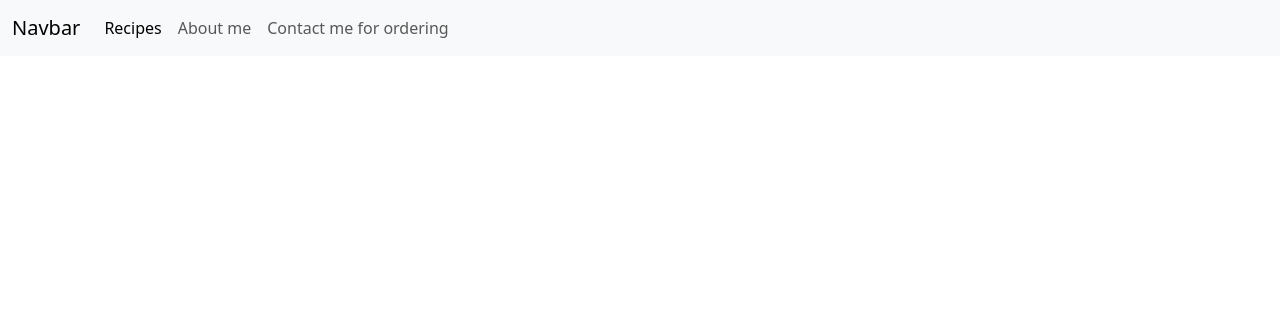
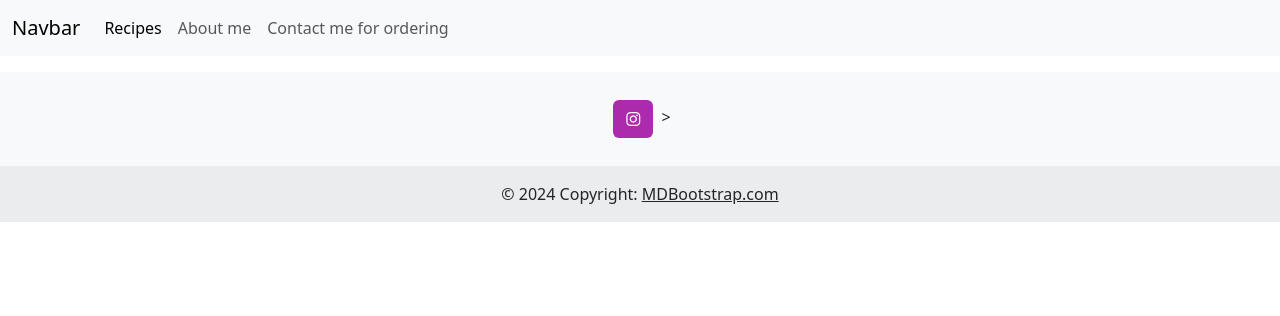
Before and after one commit to shixen/ella_recipe, a Django app: page / in a window 1280 px wide. Shown: the top 316 px of the page. Run offline with Django 4.2, Linux system fonts and the light colour scheme; data that the repository does not hold is empty.

Commit message:
add footer

```diff
--- a/templates/base.html
+++ b/templates/base.html
@@ -13,6 +13,9 @@
         integrity="sha384-QWTKZyjpPEjISv5WaRU9OFeRpok6YctnYmDr5pNlyT2bRjXh0JMhjY6hW+ALEwIH" crossorigin="anonymous">
     <link rel="stylesheet" href="https://cdnjs.cloudflare.com/ajax/libs/font-awesome/5.15.3/css/all.min.css">
     <link rel="stylesheet" href="{% static 'css/style.css' %}">
+    <script src="https://cdn.jsdelivr.net/npm/bootstrap@5.3.3/dist/js/bootstrap.bundle.min.js"
+        integrity="sha384-YvpcrYf0tY3lHB60NNkmXc5s9fDVZLESaAA55NDzOxhy9GkcIdslK1eN7N6jIeHz" crossorigin="anonymous">
+    </script>
 </head>
 
 <body>
@@ -33,36 +36,38 @@
             </div>
         </div>
     </nav>
-    <!-- recipe posts -->
-    <div class="container-fluid">
-        <div class="row">
-            <div class="col-12 mt-3 left">
-                <div class="row">
-                    {% for post in post_list %}
-                    <div class="card" style="width: 18rem;">
-                        <img src="{{ post.image.url }}" class="card-img-top" alt="{{ post.title }}">
-                        <div class="card-body">
-                            <a href="{% url 'recipe_details' post.slug %}" class="post-link">
-                                <h1> {{ post.title }} </h1>
-                                <p class="card-text"> {{ post.excerpt }} </p>
-                            </a>
-                        </div>
-                        <p class="card-text text-muted h6">
-                            <i class="far fa-heart"></i>
-                            {{ post.likes }}
-                        </p>
-                    </div>
-                    {% endfor %}
-                </div>
-            </div>
+    <main>
+        {% block content %}
+       <!-- main content -->
+        {% endblock content %}
+    </main>
+    <footer class="bg-body-tertiary text-center">
+        <!-- Grid container -->
+        <div class="container p-4 pb-0">
+          <!-- Section: Social media -->
+          <section class="mb-4">
+            <!-- Instagram -->
+            <a
+              data-mdb-ripple-init
+              class="btn text-white btn-floating m-1"
+              style="background-color: #ac2bac;"
+              href="#!"
+              role="button"
+              ><i class="fab fa-instagram"></i
+            ></a>
+            ></a>
+          </section>
+          <!-- Section: Social media -->
         </div>
-    </div>
+        <!-- Grid container -->
 
-
-
-    <script src="https://cdn.jsdelivr.net/npm/bootstrap@5.3.3/dist/js/bootstrap.bundle.min.js"
-        integrity="sha384-YvpcrYf0tY3lHB60NNkmXc5s9fDVZLESaAA55NDzOxhy9GkcIdslK1eN7N6jIeHz" crossorigin="anonymous">
-    </script>
+        <!-- Copyright -->
+        <div class="text-center p-3" style="background-color: rgba(0, 0, 0, 0.05);">
+          © 2024 Copyright:
+          <a class="text-body" href="https://mdbootstrap.com/">MDBootstrap.com</a>
+        </div>
+        <!-- Copyright -->
+      </footer>
 </body>
 
 </html>
```
